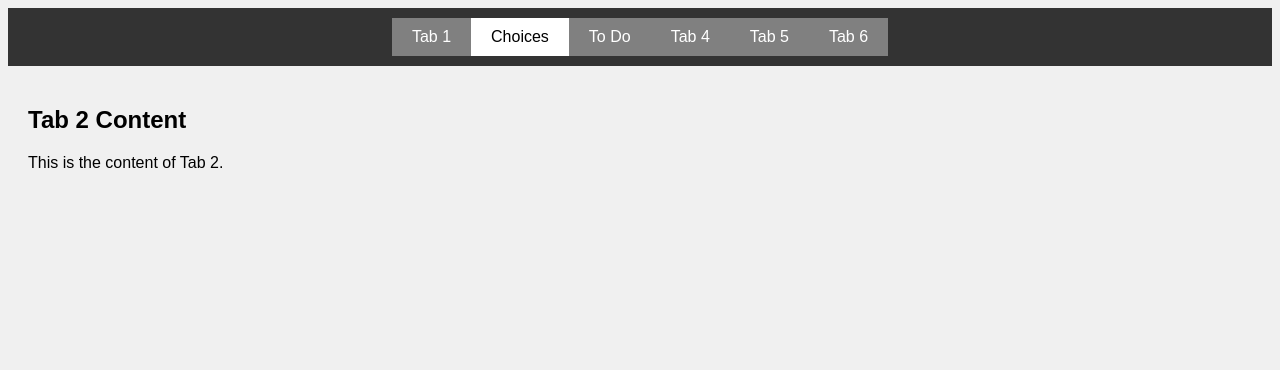
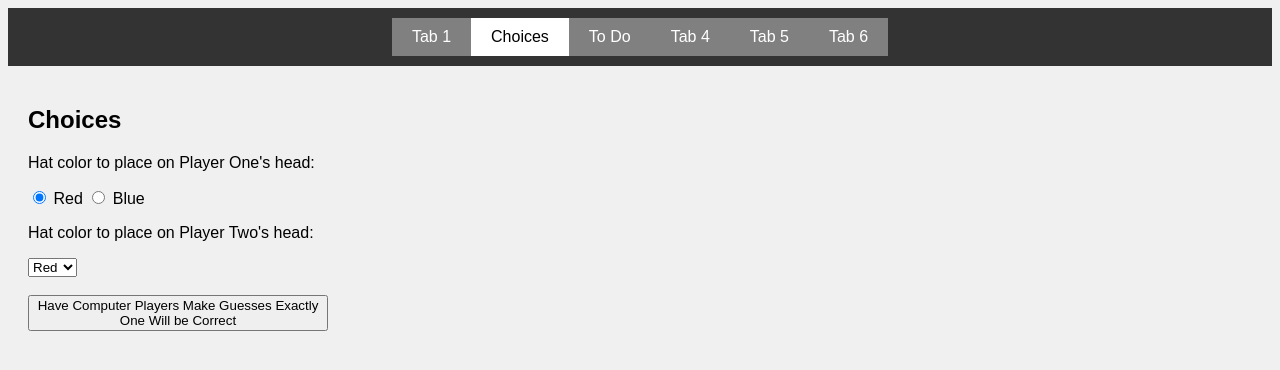
Before and after one commit to WilliamHe1/TabsApp1.2, a plain HTML site: page index.html in a window 1280 px wide. Both pictures are taken after a click on the element "Choices". Drawn offline with Linux system fonts and the light colour scheme.

Commit message:
Implemented tab 2.

```diff
--- a/app.js
+++ b/app.js
@@ -70,5 +70,21 @@ function showTab(tabIndex) {
         taskList.removeChild(taskItem);
     }
 
+    function performGuess() {
+        const div = document.getElementById("tab2Result");
+        const radioButtons = document.querySelectorAll('input[name="Player1"]');
+        let answer;
+
+        for (const radioButton of radioButtons){
+            if (radioButton.checked){
+
+                answer = radioButton.value;
+                break;
+            }
+        }
+        div.innerHTML = `The computer guesses that player 1 is wearing a ${answer}
+        Hat while player 2 is wearing an Orange Hat.`
+    }
+
 // Show the initial tab (Start by showing tab 1.)
 showTab(0);
--- a/index.html
+++ b/index.html
@@ -23,8 +23,21 @@
         <p>This is the content of Tab 1.</p>
     </div>
     <div class="content" id="content-1">
-        <h2>Tab 2 Content</h2>
-        <p>This is the content of Tab 2.</p>
+        <h2>Choices</h2>
+        <p>Hat color to place on Player One's head:</p>
+        <input type="radio" name="Player1" value="Red" id="Red" checked>
+        <label for="Red">Red</label>
+        <input type="radio" name="Player1" value="Blue" id="Blue">
+        <label for="Blue">Blue</label>
+        <p>Hat color to place on Player Two's head:</p>
+        <select name="Player2" id="Player2">
+            <option value="Red">Red</option>
+            <option value="Blue">Blue</option>
+        </select>
+        <br><br>
+        <button id = "choicesTabButton" onclick="performGuess()">Have Computer Players Make Guesses Exactly One Will be Correct</button>
+        <br><br>
+        <div id = "tab2Result"></div>
     </div>
     <div class="content" id="content-2">
         <div class="todo-list">
--- a/style.css
+++ b/style.css
@@ -34,6 +34,11 @@ body {
 }
 /*Styles for tabs end here.*/
 
+/*Style rules for tab 2 start here */
+#choicesTabButton {
+    max-width: 300px;
+}
+
 /*Style rules for tab 3 (ToDo Tab) */
 li:nth-child(odd) { background: white; }
 li:nth-child(even) { background: rgb(200, 200, 200); }
@@ -47,10 +52,6 @@ li:nth-child(even) { background: rgb(200, 200, 200); }
     display: flex;
     align-items: center;
     padding: 10px;
-}
-
-.task input[type="checkbox"] {
-    margin-right: 10px;
 }
 
 .task label {
```
